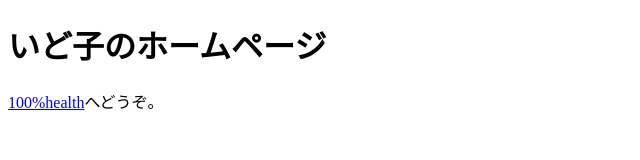
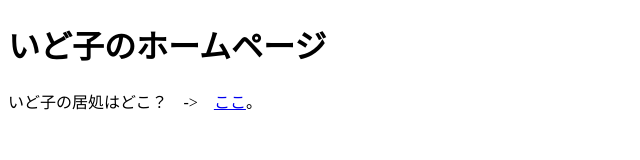
Before and after one commit to objtus/idoko.org, a plain HTML site: page index.html in a window 1280 px wide. Shown: the whole page, without its empty margins (0-640 px from the left). Drawn offline with Linux system fonts and the light colour scheme.

Commit message:
Update index.html to rephrase link text for clarity in Japanese

```diff
--- a/index.html
+++ b/index.html
@@ -7,6 +7,6 @@
 </head>
 <body>
     <h1>いど子のホームページ</h1>
-    <p><a href="https://yuinoid.neocities.org/">100%health</a>へどうぞ。</p>
+    <p>いど子の居処はどこ？　->　<a href="https://yuinoid.neocities.org/">ここ</a>。</p>
 </body>
 </html>
```
